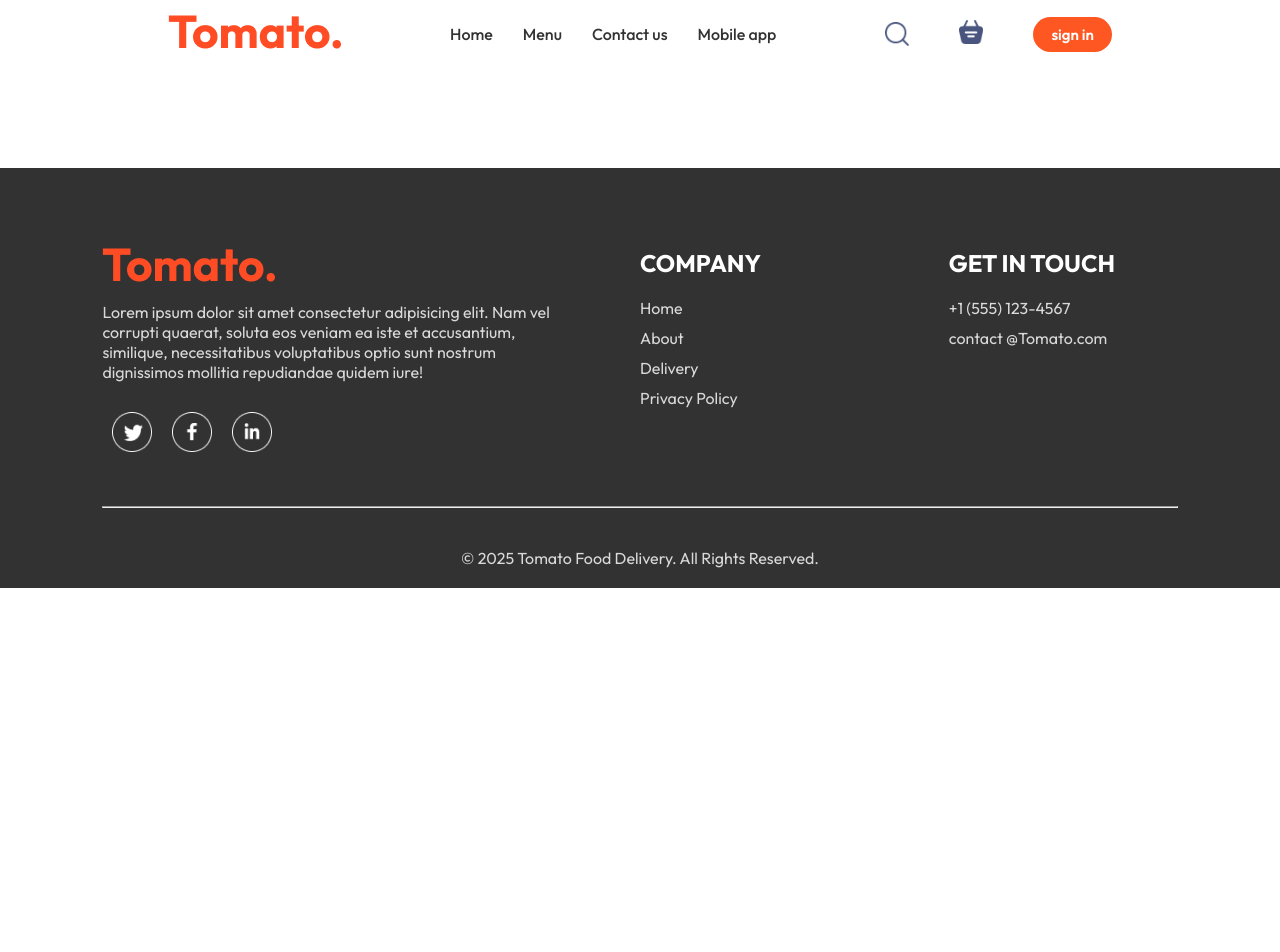
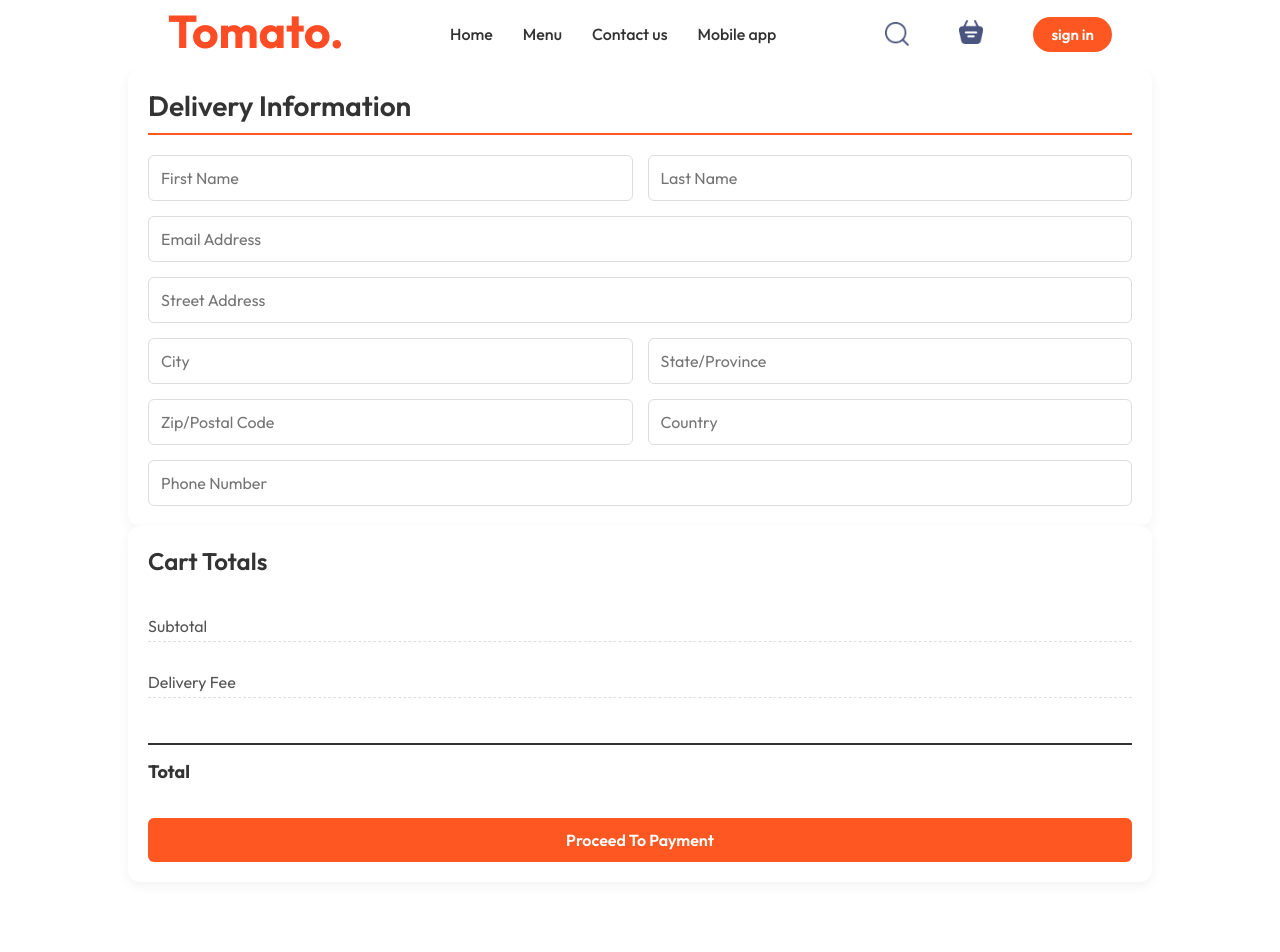
Before and after one commit to harshavardhan314/Food-del, a React (Vite) app in the folder quickeats/: page /cart/placeorder in a window 1280 px wide. Shown: the top 952 px of the page. Before the commit the page ends 800 px from the top, so only its background shows below. Built offline with nearby package versions, Linux system fonts and the light colour scheme.

Commit message:
updated the placeorder page

```diff
--- a/quickeats/package.json
+++ b/quickeats/package.json
@@ -19,10 +19,13 @@
     "@types/react": "^19.1.8",
     "@types/react-dom": "^19.1.6",
     "@vitejs/plugin-react": "^4.6.0",
+    "autoprefixer": "^10.4.21",
     "eslint": "^9.30.1",
     "eslint-plugin-react-hooks": "^5.2.0",
     "eslint-plugin-react-refresh": "^0.4.20",
     "globals": "^16.3.0",
+    "postcss": "^8.5.6",
+    "tailwindcss": "^4.1.14",
     "vite": "^7.0.4"
   }
 }
--- a/quickeats/src/App.jsx
+++ b/quickeats/src/App.jsx
@@ -19,7 +19,7 @@ const App = () => {
         <Routes>
           <Route path='/' element={<Home />} />
           <Route path='/cart' element={<Cart setCartpage={setCartpage}/>} />
-          <Route path='/placeorder' element={<PlaceOrder />} />
+          <Route path='cart/placeorder' element={<PlaceOrder />} />
         </Routes>
       </div>
       <Footer />
--- a/quickeats/src/pages/PlaceOrder/PlaceOrder.css
+++ b/quickeats/src/pages/PlaceOrder/PlaceOrder.css
@@ -0,0 +1,126 @@
+.placeorder-form {
+                display: flex;
+                flex-direction: column;
+                gap: 30px;
+                margin: 50px auto;
+                max-width: 1050px;
+                padding: 0 20px;
+            }
+
+            /* Desktop Layout: Side-by-side columns */
+            @media (min-width: 768px) {
+                .placeorder-form {
+                    flex-direction: row;
+                }
+            }
+
+            /* --- Left Side: Delivery Inputs --- */
+            .order-left {
+                width: 100%;
+                flex-basis: 60%;
+                display: flex;
+                flex-direction: column;
+                gap: 15px;
+                padding: 20px;
+                background-color: #ffffff;
+                border-radius: 12px;
+                box-shadow: 0 4px 12px rgba(0, 0, 0, 0.05);
+            }
+
+            .order-left .title {
+                font-size: 28px;
+                font-weight: 600;
+                color: #333;
+                margin-bottom: 5px;
+                border-bottom: 2px solid #ff5722;
+                padding-bottom: 10px;
+            }
+
+            /* Grouping inputs (First Name / Last Name, City / State, etc.) */
+            .input-group {
+                display: flex;
+                gap: 15px;
+            }
+
+            .input-group input {
+                flex: 1;
+            }
+
+            .order-left input,
+            .order-left .input-group input {
+                padding: 12px;
+                border: 1px solid #ddd;
+                border-radius: 6px;
+                font-size: 16px;
+                outline: none;
+                transition: border-color 0.3s;
+            }
+
+            .order-left input:focus {
+                border-color: #ff5722;
+            }
+
+            /* --- Right Side: Cart Totals --- */
+            .order-right {
+                width: 100%;
+                flex-basis: 40%;
+                display: flex;
+                flex-direction: column;
+                gap: 20px;
+                padding: 20px;
+                background-color: #ffffff;
+                border-radius: 12px;
+                box-shadow: 0 4px 12px rgba(0, 0, 0, 0.05);
+                height: fit-content;
+            }
+
+            .cart-total h2 {
+                font-size: 24px;
+                font-weight: 600;
+                color: #333;
+                margin-bottom: 20px;
+            }
+
+            .total-detail {
+                display: flex;
+                justify-content: space-between;
+                margin-bottom: 10px;
+                padding-bottom: 5px;
+                border-bottom: 1px dashed #e0e0e0;
+                color: #555;
+            }
+
+            .total-final {
+                font-weight: 700;
+                color: #333;
+                font-size: 18px;
+                border-bottom: none;
+                border-top: 2px solid #333;
+                padding-top: 15px;
+                margin-top: 15px;
+            }
+
+            /* Payment Button */
+            .payment-button {
+                background-color: #ff5722;
+                color: white;
+                font-size: 16px;
+                font-weight: 600;
+                padding: 12px 0;
+                border: none;
+                border-radius: 6px;
+                cursor: pointer;
+                transition: background-color 0.3s;
+            }
+
+            .payment-button:hover {
+                background-color: #e64a19;
+            }
+
+            /* Mobile adjustments for input groups */
+            @media (max-width: 480px) {
+                .input-group {
+                    flex-direction: column;
+                    gap: 10px;
+                }
+            }
--- a/quickeats/src/pages/PlaceOrder/PlaceOrder.jsx
+++ b/quickeats/src/pages/PlaceOrder/PlaceOrder.jsx
@@ -2,7 +2,62 @@ import React from 'react'
 import './PlaceOrder.css'
 const PlaceOrder = () => {
   return (
-    <div>PlaceOrder</div>
+    <form action="" className="placeorder">
+
+       <div className="order-left">
+                    <h2 className="title">Delivery Information</h2>
+
+                    {/* Full Name */}
+                    <div className="input-group">
+                        <input type="text" placeholder="First Name" required />
+                        <input type="text" placeholder="Last Name" required />
+                    </div>
+
+                    {/* Email */}
+                    <input type="email" placeholder="Email Address" required />
+
+                    {/* Street Address */}
+                    <input type="text" placeholder="Street Address" required />
+
+                    {/* City & State */}
+                    <div className="input-group">
+                        <input type="text" placeholder="City" required />
+                        <input type="text" placeholder="State/Province" required />
+                    </div>
+
+                    {/* Zip & Country */}
+                    <div className="input-group">
+                        <input type="text" placeholder="Zip/Postal Code" required />
+                        <input type="text" placeholder="Country" required />
+                    </div>
+
+                    {/* Phone Number */}
+                    <input type="number" placeholder="Phone Number" required />
+                </div>
+                 <div className="order-right">
+                    <div className="cart-total">
+                        <h2>Cart Totals</h2>
+                        <div className="total-detail">
+                            <p>Subtotal</p>
+
+                        </div>
+                        <div className="total-detail">
+                            <p>Delivery Fee</p>
+
+                        </div>
+                        <div className="total-detail total-final">
+                            <p>Total</p>
+
+                        </div>
+                    </div>
+
+                    <button type="submit" className="payment-button">
+                        Proceed To Payment
+                    </button>
+                </div>
+
+
+    </form>
   )
 }
 
```
Also changed, not shown: 1 other file (tests, documents, lock files or other folders).
